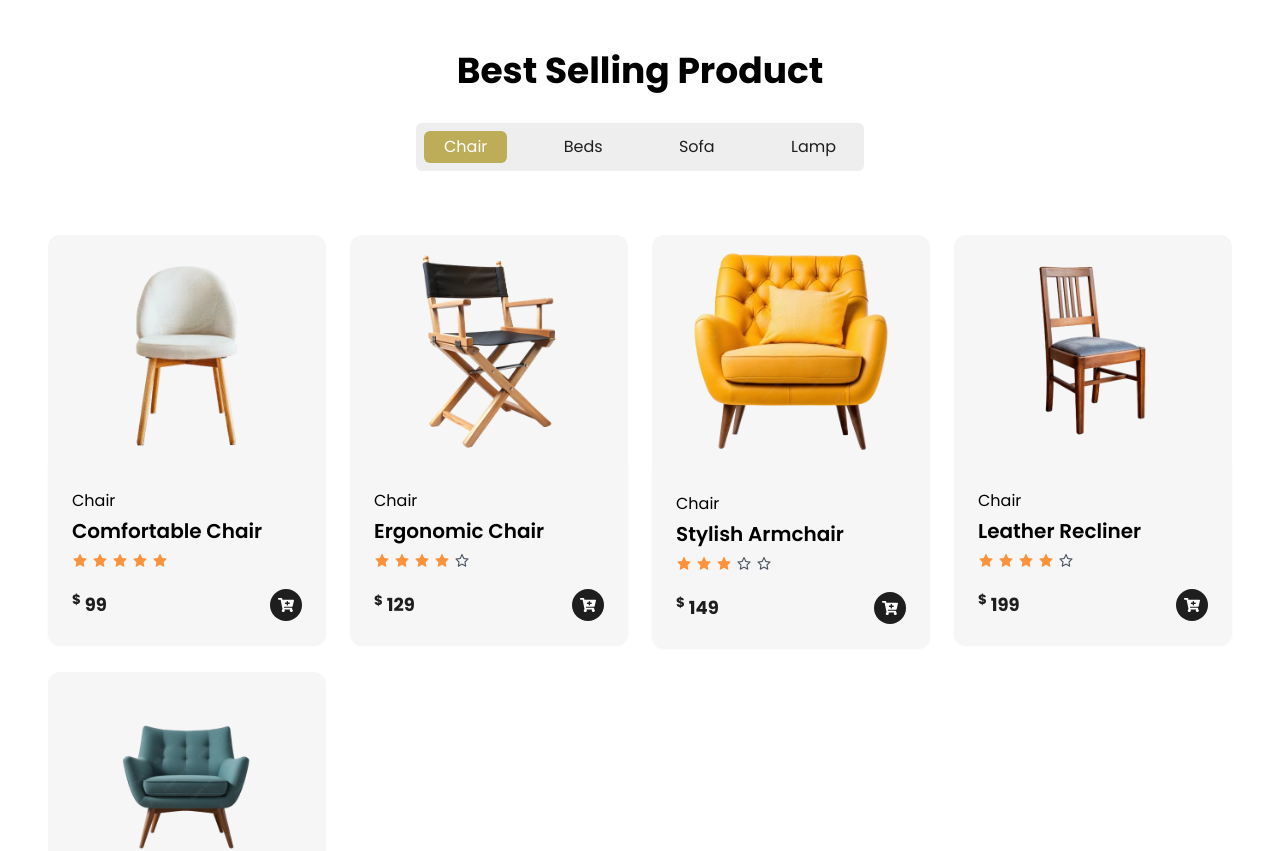
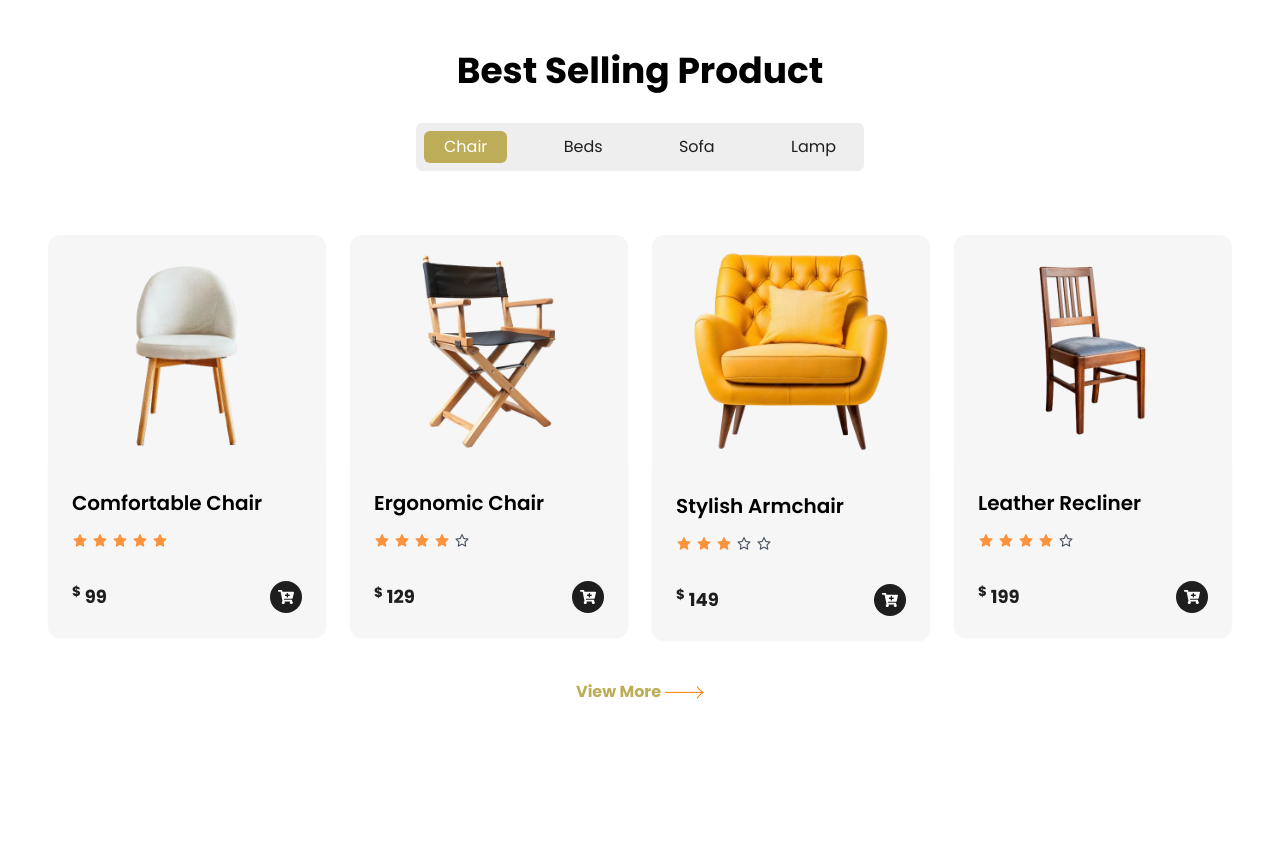
Before and after one commit to HossainRafi/Furnicom, a React (Vite) app: page / in a window 1280 px wide. Shown: the part 1264-2115 px from the top of the page. After the commit the page ends 1992 px from the top, so only its background shows below. Built offline with nearby package versions, Linux system fonts and the light colour scheme.

Commit message:
load more functionality

```diff
--- a/src/pages/shop/ProductCard.jsx
+++ b/src/pages/shop/ProductCard.jsx
@@ -14,10 +14,9 @@ export const ProductCard = ({ product }) => {
       </div>
 
       <div className={`p-6 dark:bg-black bg-[#f6f6f6] shadow-sm rounded-b-xl`}>
-        <h4 className="text-base  mb-1">{product.category}</h4>
-        <h3 className="font-semibold text-xl mb-2">{product.name}</h3>
+        <h3 className="font-semibold text-xl mb-4">{product.name}</h3>
         <Rating rating={product.rating} />
-        <div className="mt-5 flex justify-between items-center">
+        <div className="mt-8 flex justify-between items-center">
           <p className="text-secondary dark:text-white font-bold text-lg">
             <sup>$</sup> <span className="">{product.price}</span>
           </p>
--- a/src/pages/shop/Products.jsx
+++ b/src/pages/shop/Products.jsx
@@ -1,23 +1,30 @@
 import { useState } from "react";
 import { products } from "../../utils/products";
 import { ProductCard } from "./ProductCard";
+import btnIcon from "../../assets/button-icon.png";
 
 export const Products = ({ headline }) => {
-  const categories = ["Chair", "Beds", "Sofa", "Lamp"]; // categories
+  const categories = ["Chair", "Beds", "Sofa", "Lamp"]; // categories array
   const [selectedCategory, setSelectedCategory] = useState("Chair"); // state for selected category
+  const [visibleProducts, setVisibleProducts] = useState(4); // state for visible products
 
   // filter products based on category
   const filteredProducts = products.filter(
     (product) => product.category === selectedCategory
   );
 
+  // handling load more products
+  const loadMoreProducts = () => {
+    setVisibleProducts((prev) => prev + 4);
+  };
+
   return (
     <div>
       <div className="section-container">
-        {/* headlines */}
-        <h2 className="text-4xl font-bold text-center my-8">{headline}</h2>
+        {/* headline */}
+        <h2 className="text-4xl font-bold text-center my-8 ">{headline}</h2>
 
-        {/* category tab */}
+        {/* category option tabs */}
         <div className="bg-[#EEEEEE] max-w-md mx-auto rounded-md md:p-2 py-5 mb-16">
           <div className="flex flex-col sm:flex-row items-center md:justify-between justify-center gap-4">
             {categories.map((category) => (
@@ -25,6 +32,7 @@ export const Products = ({ headline }) => {
                 key={category}
                 onClick={() => {
                   setSelectedCategory(category);
+                  setVisibleProducts(4); // products shown per load
                 }}
                 className={`py-1 sm:px-5 px-8 rounded-md ${
                   selectedCategory === category
@@ -40,10 +48,23 @@ export const Products = ({ headline }) => {
 
         {/* products card grid */}
         <div className="grid grid-cols-1 sm:grid-cols-2 md:grid-cols-4 gap-6">
-          {filteredProducts.map((product, index) => (
+          {filteredProducts.slice(0, visibleProducts).map((product, index) => (
             <ProductCard key={index} product={product} />
           ))}
         </div>
+
+        {/* load more button */}
+        {visibleProducts < filteredProducts.length && (
+          <div className="flex justify-center items-center mt-8">
+            <button
+              onClick={loadMoreProducts}
+              className="text-primary font-bold flex items-center px-4 py-2 rounded-full hover:text-white  gap-1 hover:bg-secondary transition-colors"
+            >
+              View More
+              <img src={btnIcon} />
+            </button>
+          </div>
+        )}
       </div>
     </div>
   );
```
